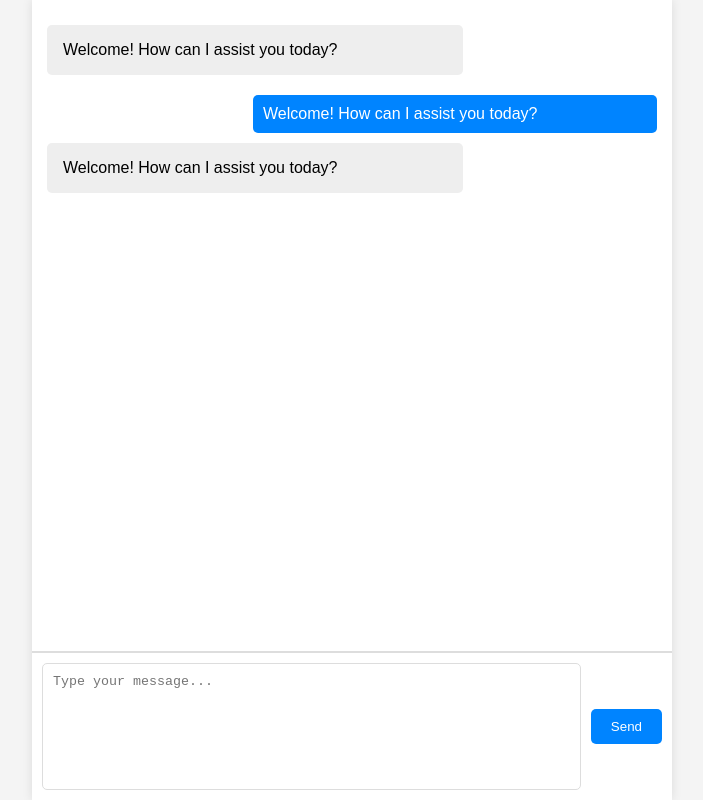
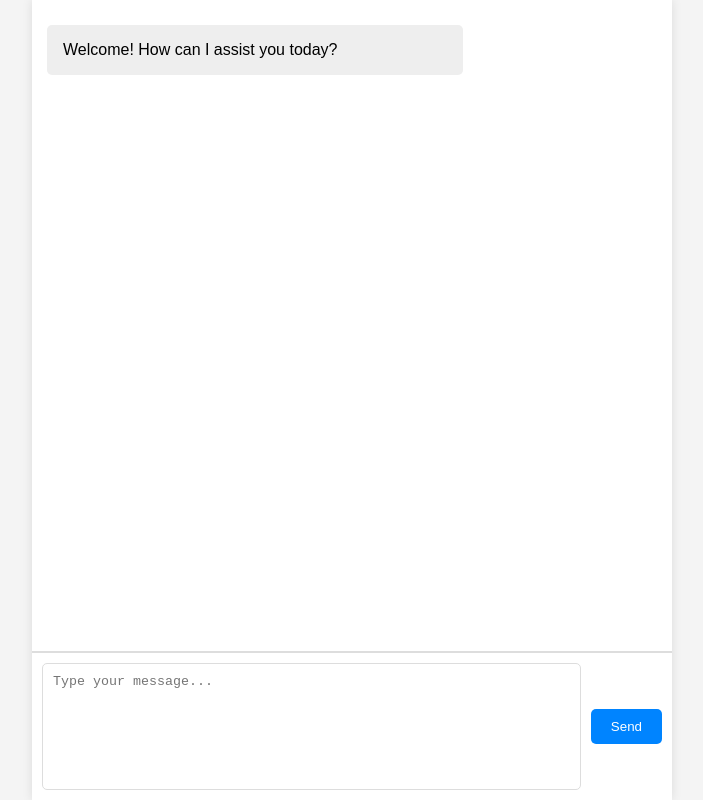
Before and after one commit to Rapithwin/js-gpt, a website: page index.html in a window 1280 px wide. Shown: the whole page, without its empty margins (288-991 px from the left). Drawn offline with Linux system fonts and the light colour scheme.

Commit message:
Cleaning up

```diff
--- a/index.html
+++ b/index.html
@@ -9,8 +9,6 @@
   <body>
     <div class="chat-container">
       <div class="chat-box" id="chat-box">
-        <div class="message bot">Welcome! How can I assist you today?</div>
-        <div class="message user">Welcome! How can I assist you today?</div>
         <div class="message bot">Welcome! How can I assist you today?</div>
       </div>
       <div class="input-box">
--- a/script.js
+++ b/script.js
@@ -11,16 +11,10 @@ async function sendMessage() {
     const userInput = document.getElementById("user-input").value;
     if (userInput.trim() === "") return; // Do nothing if input is empty
 
-    // Display the user's message
     displayMessage(userInput, "user");
-
     // Clear the input field
     document.getElementById("user-input").value = "";
-
-    // Fetch GPT response
     const response = await fetchGPTResponse(userInput);
-
-    // Display GPT's response
     displayMessage(response, "bot");
 }
 
```
